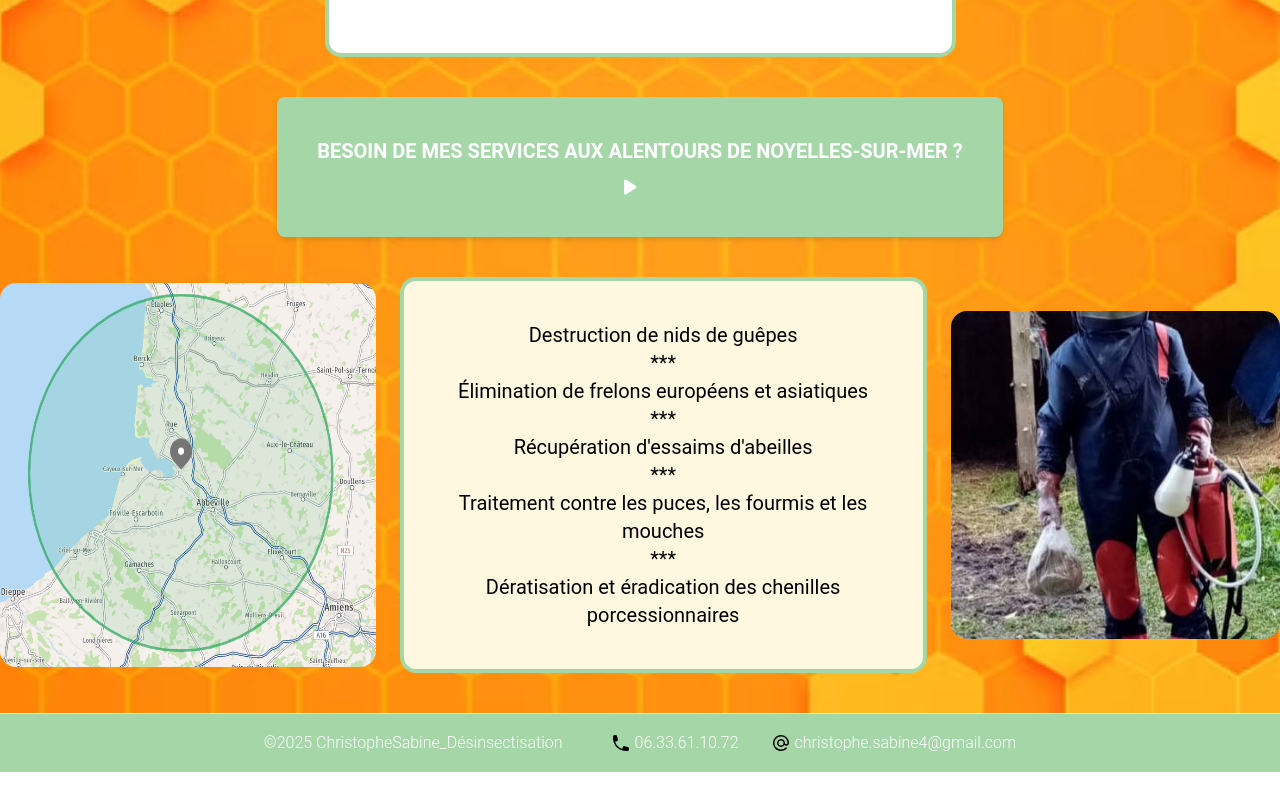
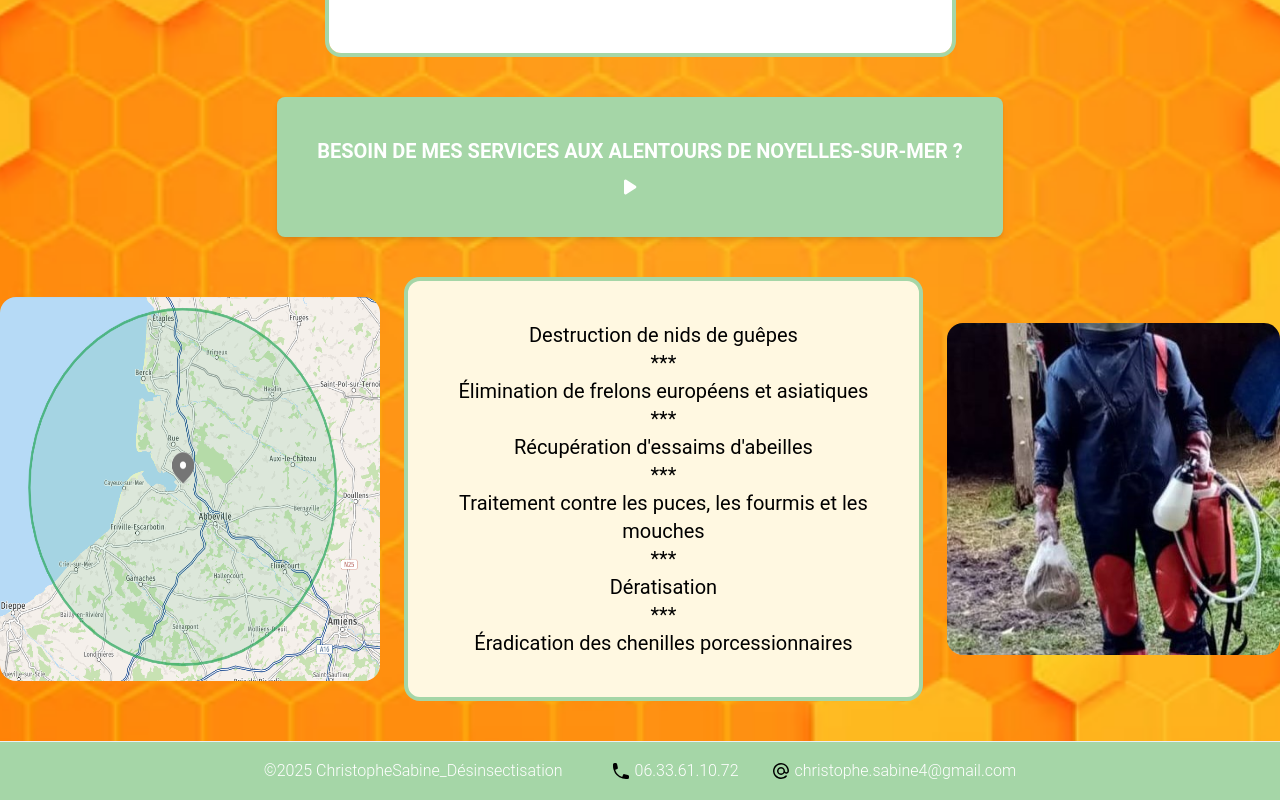
Before and after one commit to JulienDast/csd, a React (Vite) app: page / in a window 1280 px wide. Shown: the part 412-1212 px from the top of the page. Before the commit the page ends 1184 px from the top, so only its background shows below. Built offline with nearby package versions, Linux system fonts and the light colour scheme; a web font is replaced by a local one.

Commit message:
Update Home.jsx

```diff
--- a/src/pages/Home.jsx
+++ b/src/pages/Home.jsx
@@ -31,7 +31,9 @@ const HomePage = () => {
             <li>***</li>
             <li>Traitement contre les puces, les fourmis et les mouches</li>
             <li>***</li>
-            <li>Dératisation et éradication des chenilles porcessionnaires</li>
+            <li>Dératisation</li>
+            <li>***</li>
+            <li>Éradication des chenilles porcessionnaires</li>
           </ul>
         </div>
         <div className="pic">
```
